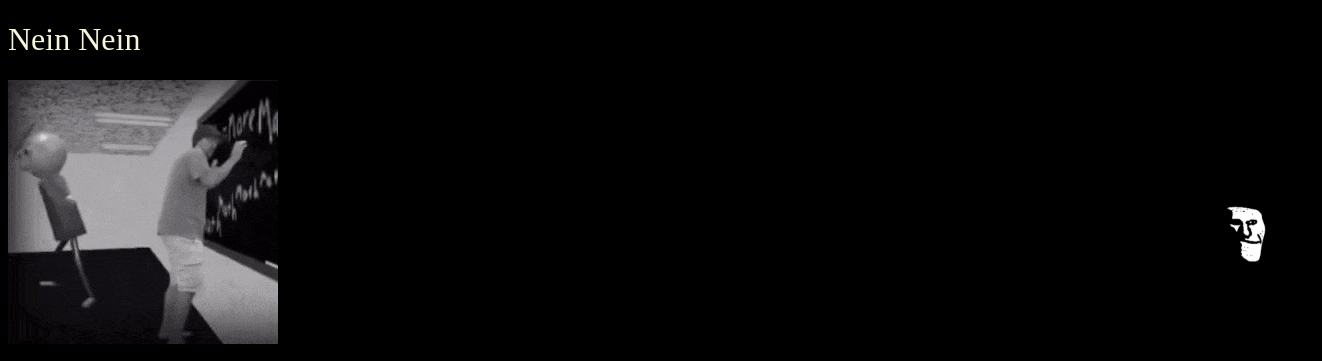
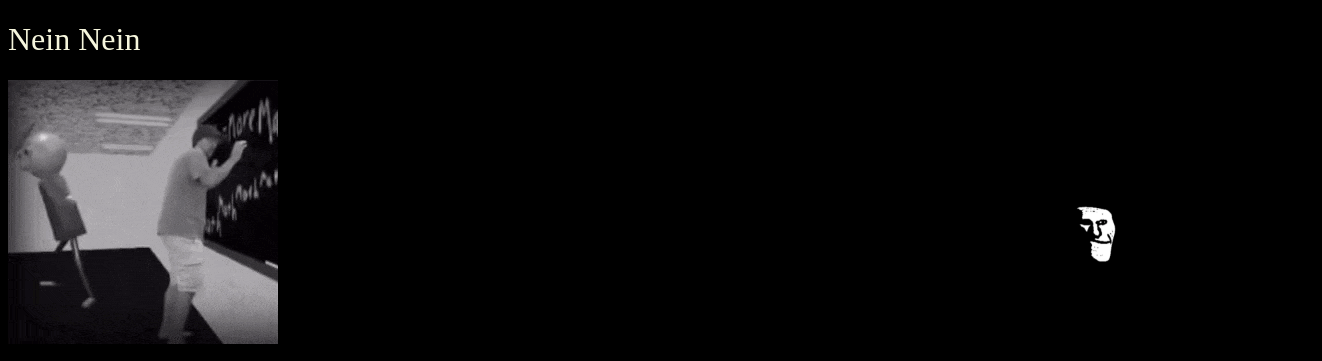
Before and after one commit to GatoAutoPatoPizza/mi-coco, a plain HTML site: page index.html in a window 1280 px wide. Shown: the top 361 px of the page, 1322 px wide, since content can reach past the window. Drawn offline with Linux system fonts and the light colour scheme.

Commit message:
Adjust margin and transform for .void class soos

```diff
--- a/styles.css
+++ b/styles.css
@@ -16,9 +16,9 @@ p {
 
 .void {
     float: right;
-    margin: -50px;
+    margin: 100px;
     width: 150px;
-    transform: translateY(-170px);
+    transform: translateY(-320px);
 }
 
 .titi {
```
